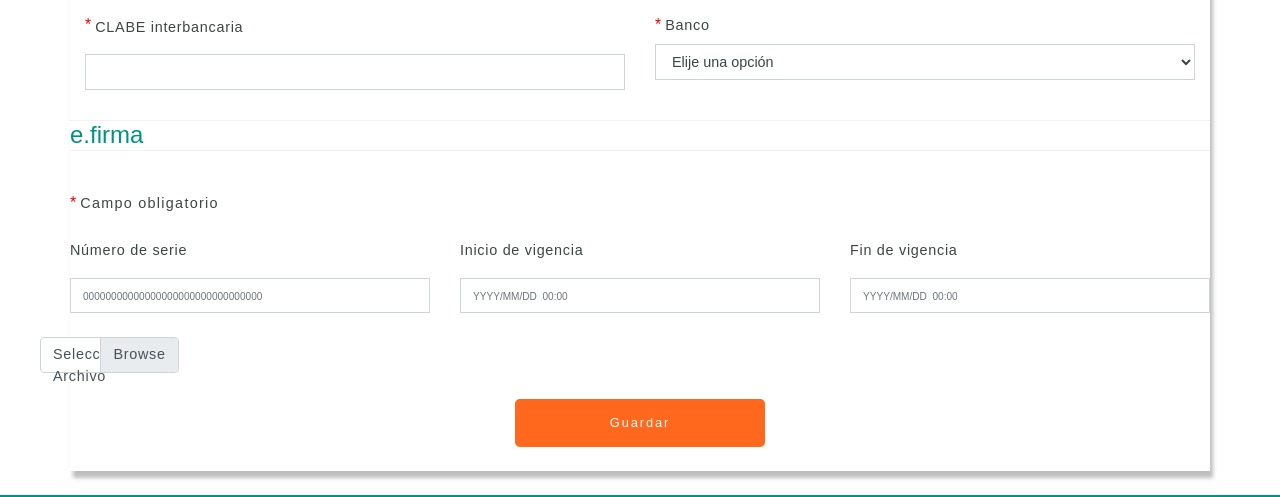
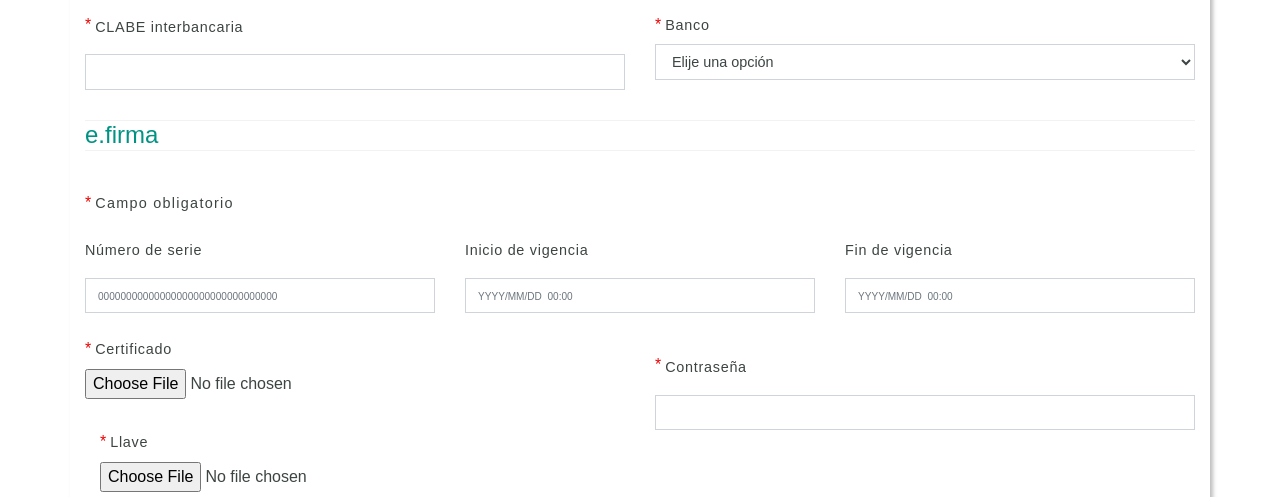
Before and after one commit to FarNaya/declaracion_anual, a website built with webpack: page src/sistema_perfil.html in a window 1280 px wide. Shown: the part 875-1372 px from the top of the page. Built offline with nearby package versions, Linux system fonts and the light colour scheme; some packages are replaced by stand-ins of ours.

Commit message:
update perfil

```diff
--- a/src/sass/main.scss
+++ b/src/sass/main.scss
@@ -397,6 +397,8 @@ label{
     font-size: 90%;
 }
 
+//
+
 
 // queries
 @media (min-width: 768px) {
--- a/src/sistema_perfil.html
+++ b/src/sistema_perfil.html
@@ -12,16 +12,13 @@
 <body>
 <header>
   <nav class="sistema-navbar navbar my-4 px-3 navbar-expand-lg navbar-light bg-light">
-
     <div class="container sist-navbar-container">
       <a class="navbar-brand" href="#"><img class="sistema-navbar-logo px-2" alt="declaracion-anual-logo" src="/assets/img/declaracion-anual-logo-blanco.png" width="90"></a>
       <button class="navbar-toggler" type="button" data-toggle="collapse" data-target="#navbarNav" aria-controls="navbarNav" aria-expanded="false" aria-label="Toggle navigation">
         <span class="navbar-toggler-icon"></span>
       </button>
 
-
       <div class="collapse navbar-collapse system-collapse flex-row-reverse" id="navbarNav">
-
         <ul class="navbar-nav text-center">
           <li class="nav-item">
           <a class="nav-link active" aria-current="page" href="#">Inicio</a>
@@ -35,24 +32,22 @@
           <li class="nav-item">
           <a class="nav-link" href="sistema_perfil.html">Perfil</a>
           </li>
-
           <li class="nav-item">
           <a class="nav-link">Pago</a>
           </li>
-
           <li class="nav-item nav-link">
           <i class="fas fa-user-circle"></i>
           <a >Fareida Naya</a>
           </li>
         </ul>
-
       </div>
 
     </div>
   </nav>
 </header>
 
-<section class="datos-personales mb-4">
+<!-- MAIN -->
+<main class="datos-personales mb-4">
   <div class="container cont-d-personales">
     <div class="row">
 
@@ -66,18 +61,8 @@
 
       <div class="col-12 mt-3">
         <span class="float-left mr-1 mt-0 pt-0 red-star">*</span><p class="p-datos-per float-left mt-1">Nombre</p>
-                <!-- <div class="m-sm-2 m-md-3 "> -->
-                    <!-- <label class=" mt-md-2" for="exampleFormControlName2" class="form-label"></label> -->
-                    <!-- <label class="" for="exampleFormControlName2" class="form-label"></label> -->
         <input type="text" class="form-control rounded-0" id="exampleFormControlName2" placeholder="">
-                  <!-- </div> -->
       </div>
-
-
-            <!-- <div class="col-12 mt-3">
-                <p class="p-datos-per">* Apellido paterno</p>
-                    <input type="text" class="form-control rounded-0" id="exampleFormControlName2" placeholder="">
-            </div> -->
 
       <div class="col-12 mt-3 col-md-6">
         <span class="float-left mr-1 mt-0 pt-0 red-star">*</span><p class="p-datos-per float-left mt-1">Número de celular</p>
@@ -94,12 +79,10 @@
         <input type="text" class="form-control rounded-0" id="idsample3" placeholder="">
       </div>
 
-
       <div class="col-12 mt-3 col-md-6">
         <span class="float-left mr-1 mt-0 pt-0 red-star">*</span><p class="p-datos-per float-left mt-1">Confirmar contraseña</p>
         <input type="text" class="form-control rounded-0" id="idsample4" placeholder="">
       </div>
-
 
       <div class="btn-container-2 d-grid gap-2 col-12 mx-auto d-block mt-4 mb-sm-1 mb-md-4 mt-md-4 text-center">
         <button type="button" class="btn btn-primary btn-lg">Guardar</button>
@@ -107,9 +90,9 @@
 
     </div>
 
-    <!--  -->
+    <!-- -->
+    <div class="row mt-5">
 
-    <div class="row mt-5">
       <div class="col-12 my-2">
         <h2 class="h2-datos-personales">Datos fiscales</h2>
       </div>
@@ -123,7 +106,7 @@
       <input type="text" class="form-control rounded-0" id="idsample6" placeholder="">
     </div>
 
-<!--  -->
+<!-- col -->
   <div class="col-12 mt-3 col-md-6">
 
       <div class="form-group">
@@ -135,24 +118,24 @@
           <option>Solo recibo ingresos por salario</option>
           <option>Recibo ingresos por salario y otras fuentes</option>
         </select>
+      </div>
 
     </div>
 
-    </div>
-<!--  -->
     <div class="col-12 mt-3 col-md-6">
       <span class="float-left mr-1 mt-0 pt-0 red-star">*</span><p class="p-datos-per float-left mt-1">CLABE interbancaria</p>
       <input type="text" class="form-control rounded-0" id="idsample8" placeholder="">
     </div>
 
-<!--  -->
+
+
     <div class="col-12 mt-3 col-md-6">
 
       <div class="form-group">
         <span class="float-left mr-1 mt-0 pt-0 red-star">*</span>
         <label for="inputState">Banco</label>
 
-    <select id="inputState" class="form-control">
+        <select id="inputState-2" class="form-control">
           <option selected>Elije una opción</option>
           <option>-</option>
           <option>-</option>
@@ -161,8 +144,12 @@
 
     </div>
 
+    <!-- </div> -->
+  <!-- </div> -->
 
     <!--  -->
+
+  <div class="container">
     <div class="row">
 
       <div class="col-12 my-4">
@@ -189,39 +176,54 @@
         <input type="text" class="form-control rounded-0" id="idsample12" placeholder="YYYY/MM/DD  00:00">
     </div>
 
-<!--  -->
-
-  <!-- <div class="col-12 mt-3 col-md-4">
-    <p class="p-datos-per float-left mt-1">Inicio de vigencia</p>
-    <input type="text" class="form-control rounded-0" id="idsample13" placeholder="YYYY/MM/DD  00:00">
     </div>
-
-  <div class="col-12 mt-3 col-md-4">
-    <p class="p-datos-per float-left mt-1">Fin de vigencia</p>
-    <input type="text" class="form-control rounded-0" id="idsample14" placeholder="YYYY/MM/DD  00:00">
-  </div> -->
-<div class="row mt-4">
-  <div class="custom-file col-12 col-md-5">
-    <label class="custom-file-label" for="customFileLang">Seleccionar Archivo</label>
-    <input type="file" class="custom-file-input" id="customFileLang" lang="es">
-  </div>
-
   </div>
   <!--  -->
 
-  <!--  -->
+  <div class="container mb-4">
+    <div class="row mt-4 ">
+
+      <form class="col-12 col-md-6">
+        <div class="form-group ">
+          <span class="float-left mr-1 mt-0 pt-0 red-star">*</span><label for="exampleFormControlFile1"> Certificado</label>
+          <input type="file" class="form-control-file" id="exampleFormControlFile1">
+        </div>
+      </form>
 
 
+
+      <div class="col-12 mt-3 col-md-6">
+        <span class="float-left mr-1 mt-0 pt-0 red-star">*</span><p class="p-datos-per float-left mt-1">Contraseña</p>
+        <input type="text" class="form-control rounded-0" id="idsample3" placeholder="">
+      </div>
+    </div>
+
+
+    <form class="col-12 col-md-6">
+      <div class="form-group ">
+        <span class="float-left mr-1 mt-0 pt-0 red-star">*</span><label for="exampleFormControlFile1"> Llave</label>
+        <input type="file" class="form-control-file" id="exampleFormControlFile1">
+      </div>
+    </form>
+
+    </div>
+
+
+
+
+    <div class="container">
+
+    <div class="row mb-4">
       <div class="btn-container-2 d-grid gap-2 col-12 mx-auto d-block mt-4 mb-sm-1 mb-md-4 mt-md-4 text-center">
         <button type="button" class="btn btn-primary btn-lg">Guardar</button>
       </div>
 
 
+
     </div>
 
   </div>
-</div>
-</section>
+</main>
 
 
 
```
Lines whose indentation alone changed are shown as unchanged.
